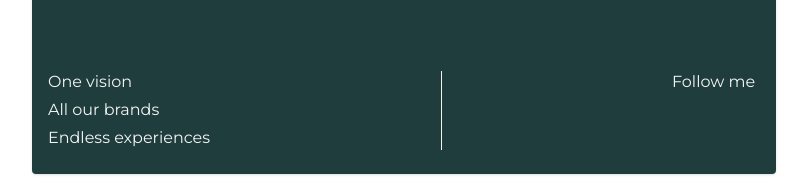
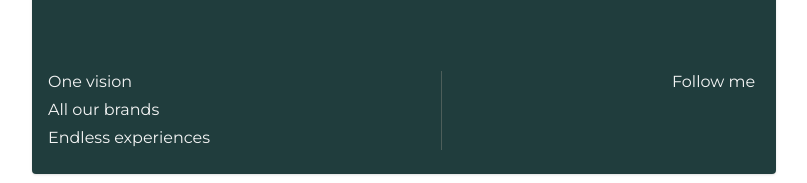
Before and after one commit to chrismitsdev/digital-card, a React (Vite) app: page / in a window 1280 px wide. Shown: the part 1387-1570 px from the top of the page, without its empty margins (236-1043 px from the left). Built offline with nearby package versions, Linux system fonts and the light colour scheme; some icons are missing.

Commit message:
chore: minor fixes, start-pilates logo change

```diff
--- a/src/components/footer/index.tsx
+++ b/src/components/footer/index.tsx
@@ -16,7 +16,7 @@ function Footer() {
           <Text variant='small'>All our brands</Text>
           <Text variant='small'>Endless experiences</Text>
         </div>
-        <div className='inline-px bg-surface' />
+        <div className='inline-px bg-secondary/25' />
         <div className='space-y-1'>
           <Text variant='title'>Follow me</Text>
           <div className='space-x-2'>
```
Also changed, not shown: public/start-pilates.png.
